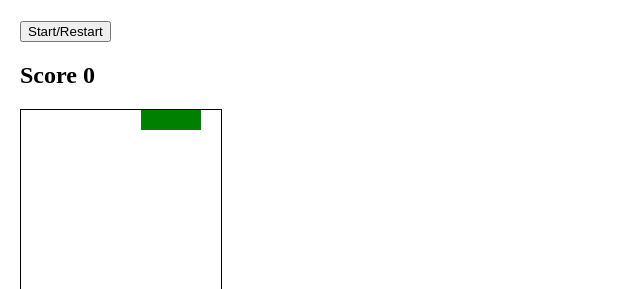
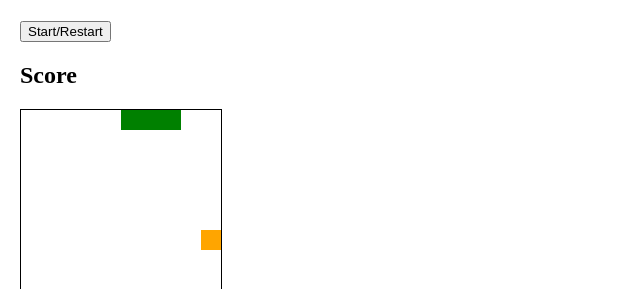
Before and after one commit to agne-ur/snake-game, a plain HTML site: page index.html in a window 1280 px wide. Shown: the part 79-368 px from the top of the page, without its empty margins (0-640 px from the left). Drawn offline with Linux system fonts and the light colour scheme.

Commit message:
Eating apples, growing and speeding up

```diff
--- a/index.css
+++ b/index.css
@@ -20,3 +20,7 @@ body {
 .snake {
   background-color: green;
 }
+
+.apple {
+  background-color: orange;
+}
--- a/index.html
+++ b/index.html
@@ -10,7 +10,7 @@
 <body>
     <h1>Snake Game</h1>
     <button id="start">Start/Restart</button>
-    <h2>Score <span id="score">0</span></h2>
+    <h2>Score <span id="score"></span></h2>
     <div class="grid"></div>
     <script src="index.js"></script>
 </body>
--- a/index.js
+++ b/index.js
@@ -1,10 +1,13 @@
 const grid = document.querySelector(".grid");
 const startButton = document.getElementById("start");
-const score = document.getElementById("score");
+const scoreDisplay = document.getElementById("score");
 let squares = [];
 let currentSnake = [2, 1, 0];
 let direction = 1;
-let width = 10;
+const width = 10;
+let appleIndex = 0;
+let score = 0;
+let intervalTime = 1000;
 
 function createGrid() {
   for (let i = 0; i < 100; i++) {
@@ -19,14 +22,51 @@ createGrid();
 currentSnake.forEach((index) => squares[index].classList.add("snake"));
 
 function move() {
+  if (
+    (currentSnake[0] + width >= width * width && direction === width) || //if snake has hit bottom
+    (currentSnake[0] % width === width - 1 && direction === 1) || //if snake has hit right wall
+    (currentSnake[0] % width === 0 && direction === -1) || //if snake has hit left wall
+    (currentSnake[0] - width < 0 && direction === -width) || //if snake has hit top
+    squares[currentSnake[0] + direction].classList.contains("snake")
+  )
+    return clearInterval(timerId);
+
   const tail = currentSnake.pop();
   squares[tail].classList.remove("snake");
   currentSnake.unshift(currentSnake[0] + direction);
+
+  if (squares[currentSnake[0]].classList.contains("apple")) {
+    //remove the class of apple
+    squares[currentSnake[0]].classList.remove("apple");
+    //grow our snake by adding class of snake to it
+    squares[tail].classList.add("snake");
+    //grow our snake array
+    currentSnake.push(tail);
+    //generate new apple
+    generateApples();
+    //add one to the score
+    score++;
+    //display our score
+    scoreDisplay.textContent = score;
+    //speed up our snake
+    clearInterval(timerId);
+    intervalTime = intervalTime * 0.9;
+    timerId = setInterval(move, intervalTime);
+  }
   squares[currentSnake[0]].classList.add("snake");
 }
-move();
 
-let timerId = setInterval(move, 1000);
+let timerId = setInterval(move, intervalTime);
+
+function generateApples() {
+  do {
+    appleIndex = Math.floor(Math.random() * squares.length);
+  } while (squares[appleIndex].classList.contains("snake"));
+
+  squares[appleIndex].classList.add("apple");
+}
+
+generateApples();
 
 function control(e) {
   if (e.key === "ArrowRight") {
```
